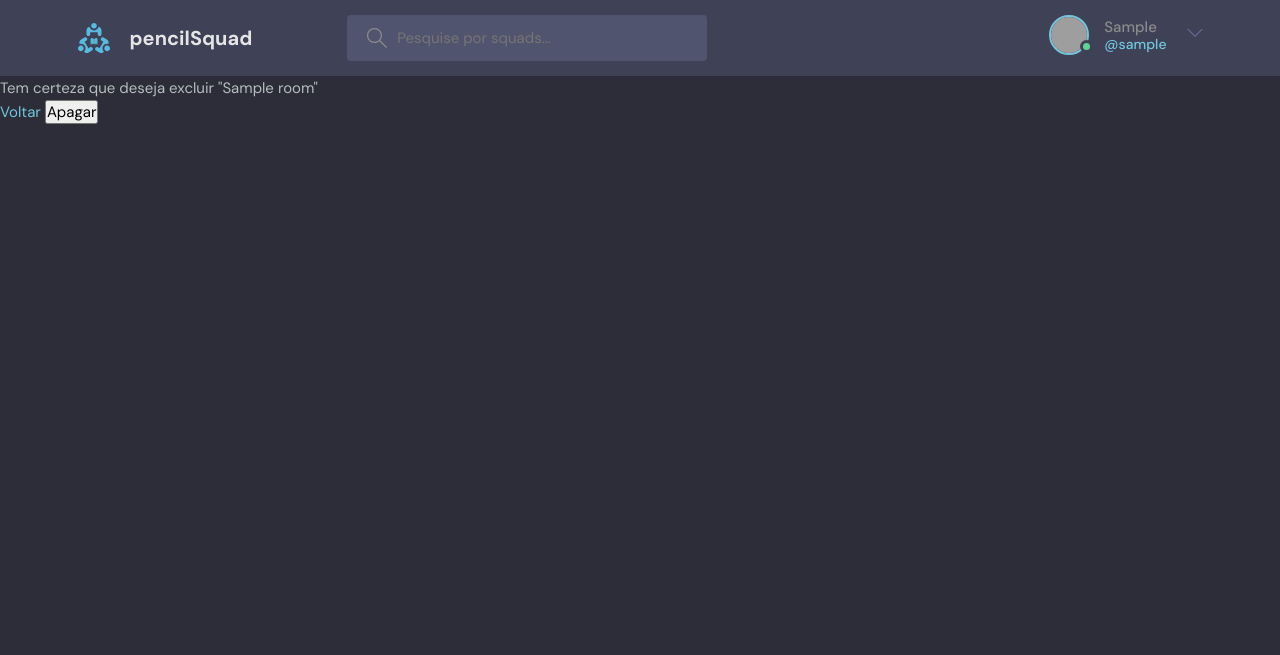
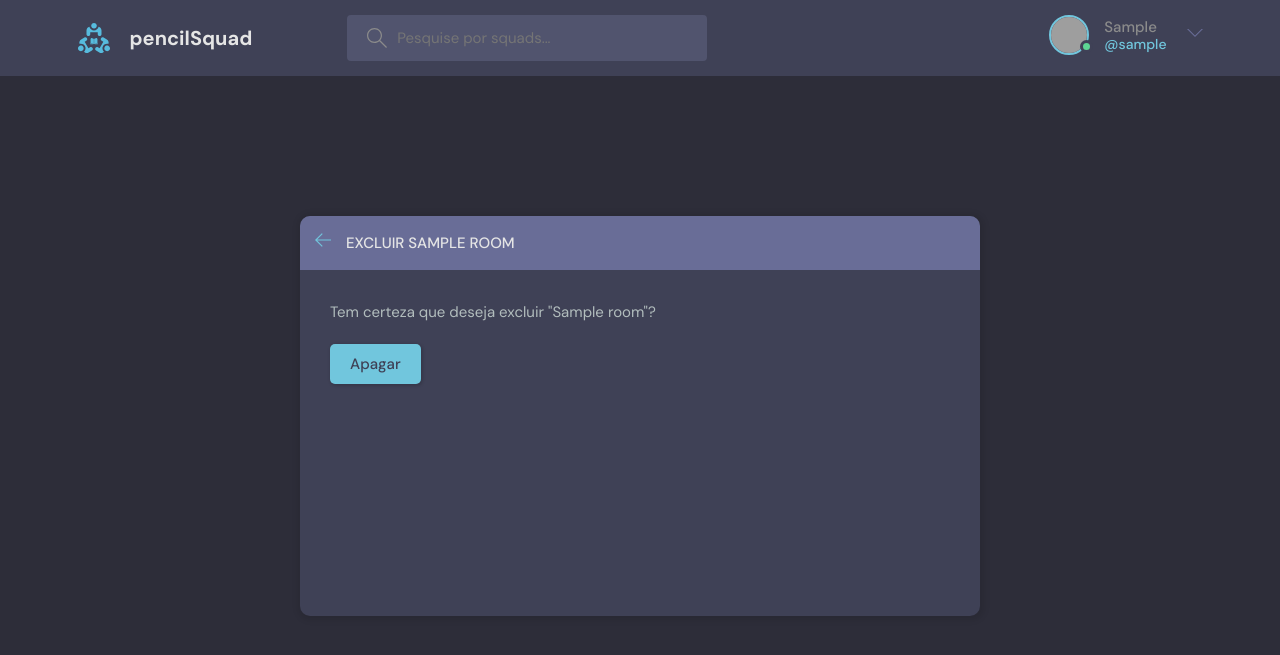
Before and after one commit to br-adriel/django-pencil-squad, a Django app: page /squads/apagar/1 in a window 1280 px wide. Shown: the top 655 px of the page. Run offline with Django 4.2, Linux system fonts and the light colour scheme; a user stored in the database is signed in; tables that the repository leaves empty hold one stand-in row (values such as "Sample post"); grey boxes are pictures that could not be loaded.

Commit message:
Implementa template para tela de delete

```diff
--- a/base/templates/base/delete.html
+++ b/base/templates/base/delete.html
@@ -1,10 +1,39 @@
+
 {% extends 'main.html' %}
 
+{% block title %}Excluir {{ obj }}{% endblock %}%
+
 {% block content %}
-<form action="" method="post">
-  {% csrf_token %}
-  <p>Tem certeza que deseja excluir "{{ obj }}"</p>
-  <a href="{{ request.META.HTTP_REFERER }}">Voltar</a>
-  <button type="submit">Apagar</button>
-</form>
+<main class="delete-item layout">
+  <div class="container">
+    <div class="layout__box">
+      <div class="layout__boxHeader">
+        <div class="layout__boxTitle">
+          <a href="{{ request.META.HTTP_REFERER }}">
+            <svg version="1.1" xmlns="http://www.w3.org/2000/svg" width="32" height="32"
+                viewBox="0 0 32 32">
+              <title>arrow-left</title>
+              <path
+                d="M13.723 2.286l-13.723 13.714 13.719 13.714 1.616-1.611-10.96-10.96h27.625v-2.286h-27.625l10.965-10.965-1.616-1.607z">
+              </path>
+            </svg>
+          </a>
+          <h3>Excluir {{ obj }}</h3>
+        </div>
+      </div>
+      <div class="layout__body">
+        <form class="form" action="" method="post">
+          {% csrf_token %}
+          <div class="form__group">
+            <p>Tem certeza que deseja excluir "{{ obj }}"?</p>
+          </div>
+
+          <div class="for__group">
+            <button class="btn btn--main" type="submit">Apagar</button>
+          </div>
+        </form>
+      </div>
+    </div>
+  </div>
+</main>
 {% endblock %}
```
